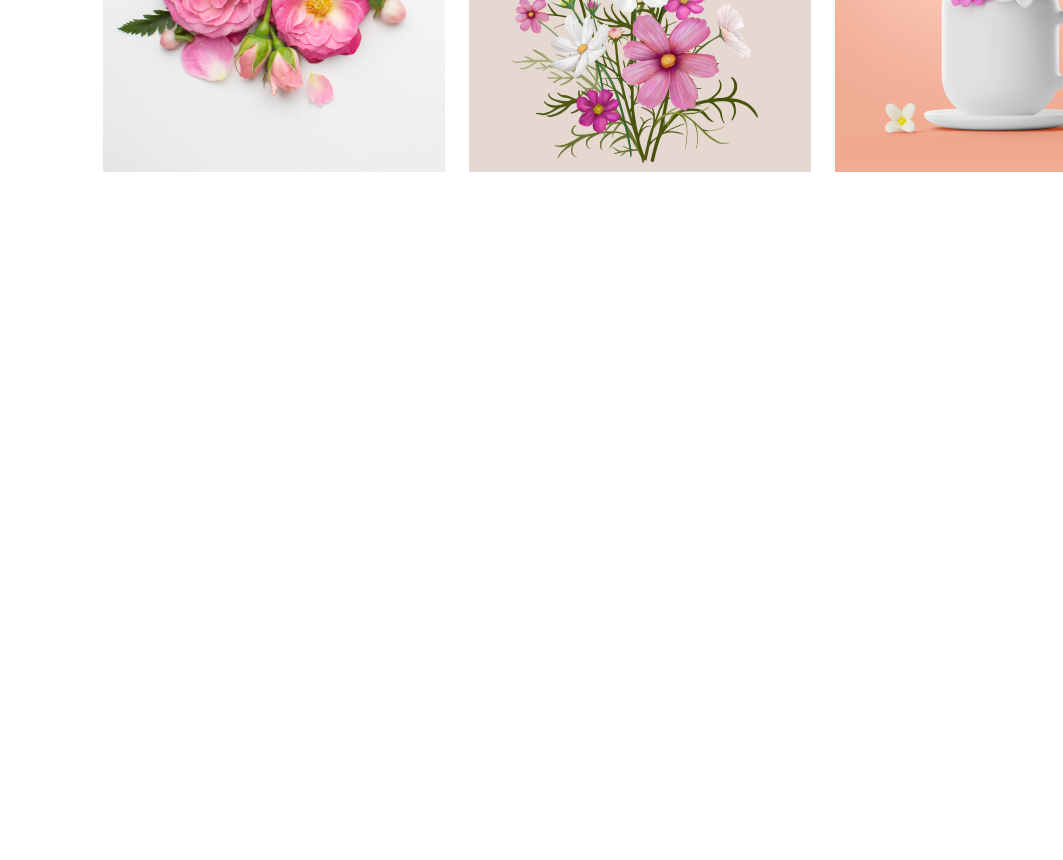
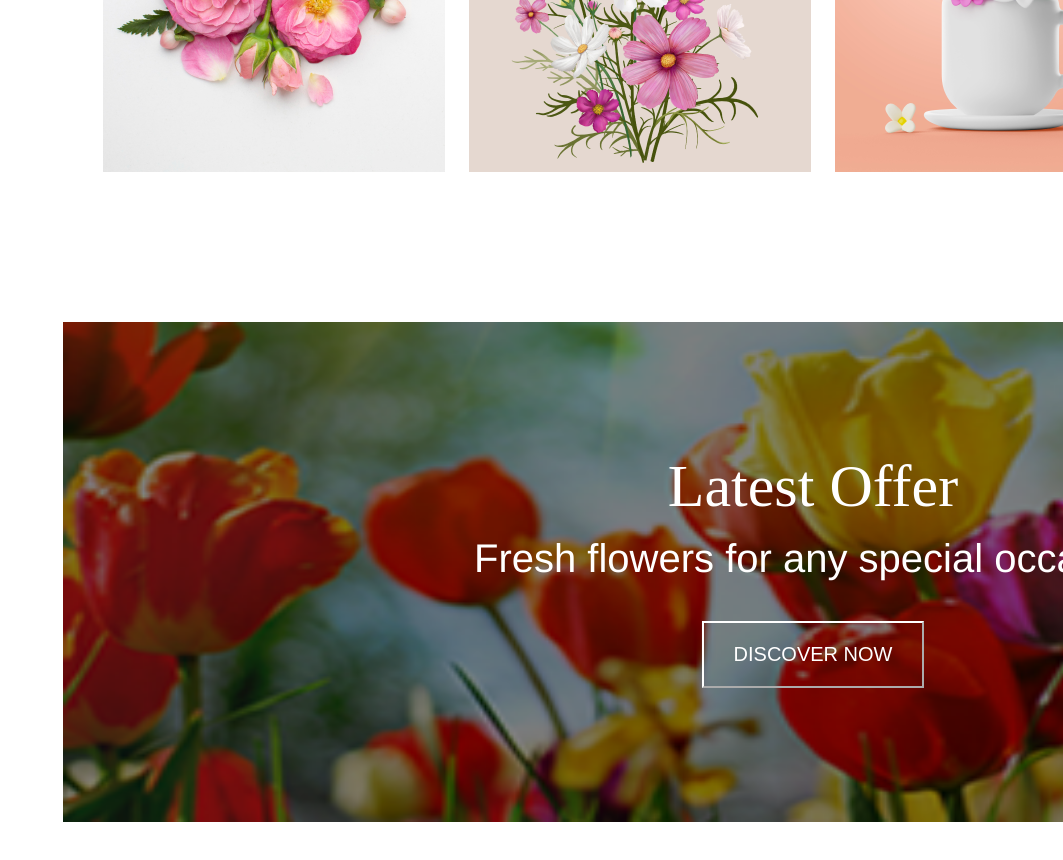
Before and after one commit to Musfike/assignment, a plain HTML site: page index.html in a window 1280 px wide. Shown: the part 3056-3916 px from the top of the page, without its empty margins (217-1280 px from the left). Before the commit the page ends 3356 px from the top, so only its background shows below. Drawn offline with Linux system fonts and the light colour scheme.

Commit message:
bonus part end

```diff
--- a/index.html
+++ b/index.html
@@ -6,6 +6,7 @@
     <title>Online Flower Shop</title>
 
     <link rel="stylesheet" href="style/style.css" />
+
   </head>
   <body>
     <header class="header">
@@ -83,8 +84,19 @@
        <img src="Flower Asset/Rectangle 6.png" alt="">
       </section>
       <!-- img container ends  -->
+      <!-- Bonus part starts -->
+      <section class="bonus">
+         <div class="bonus-text">
+          <p class="bd bd-f">Latest Offer</p>
+         <p class="bd bd-l">Fresh flowers for any special occasion</p>
+         <button class="bd bd-btn">DISCOVER NOW</button>
+         </div>
+      </section>
+      <!-- Bonus part ends -->
 
     </main>
-    <footer></footer>
+    <footer>
+
+    </footer>
   </body>
 </html>
--- a/style/style.css
+++ b/style/style.css
@@ -175,16 +175,40 @@
  }
  /* img container ends */
 
-body {
-
-
-  background-image: url("Flower Asset/Rectangle 9.png");
-
-
-  background-repeat: no-repeat;
-
-
-  background-size: cover;
-
-
-  }
+/* Bonus part starts */
+.bonus{
+  margin: 150px 240px 250px 280px;
+  height: 500px;
+  width: 1500px;
+  background-image: url('bonus.png');
+  /* background-repeat: no-repeat; */
+  background-size: 1525px 500px ;
+}
+.bd{
+  color: #fff;
+}
+.bd-f{
+    text-align: center;
+    font-size: 60px;
+    padding-top: 30px;
+    padding-bottom: 15px;
+}
+.bd-l{
+    text-align: center;
+    font-size: 40px;
+    padding-bottom:40px ;
+    font-family: 'Franklin Gothic Medium', 'Arial Narrow', Arial, sans-serif;
+}
+.bd-btn{
+   background-color: unset;
+   display: block;
+   margin: 0 auto;
+   font-size: 20px;
+   padding: 20px 30px;
+   border-color: #fff;
+}
+.bonus-text{
+  /* align-items: center; */
+  padding: 100px 400px  ;
+}
+  /* Bonus part ends */
```
Also changed, not shown: style/bonus.png (added), style/main.png (renamed from Flower Asset/Rectangle 9.png).
